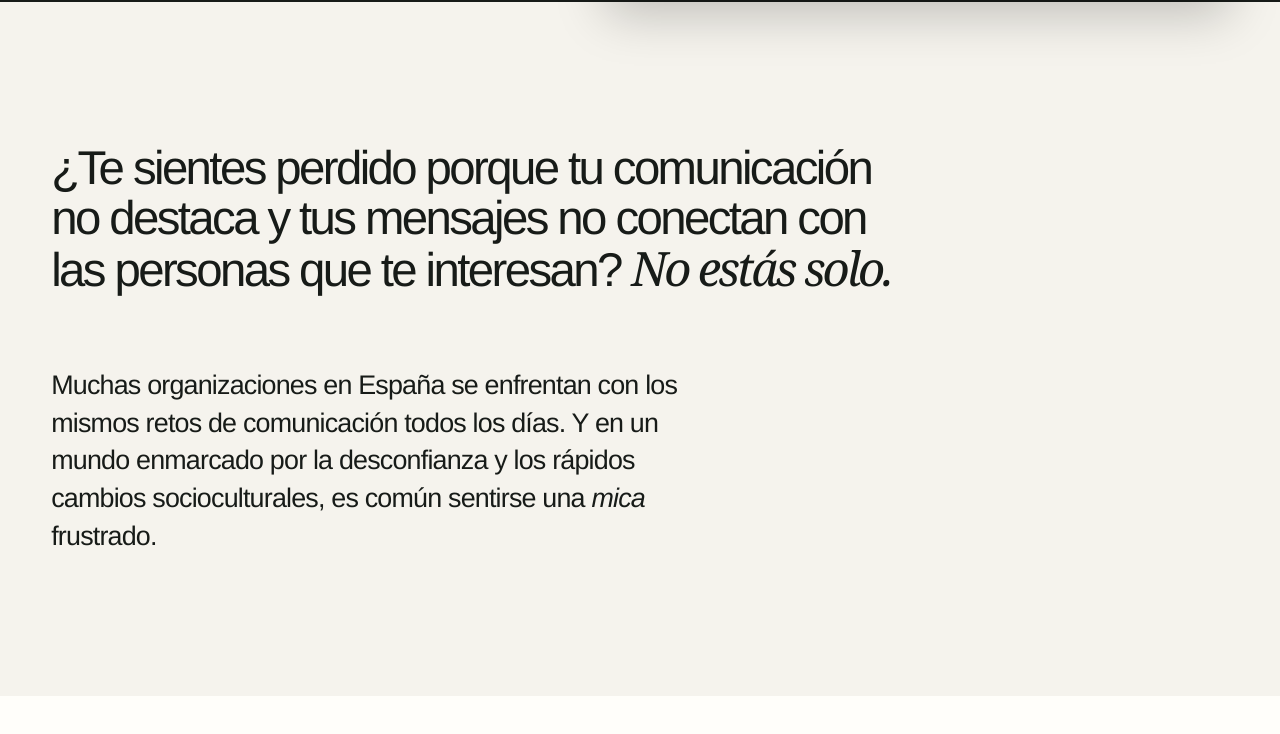
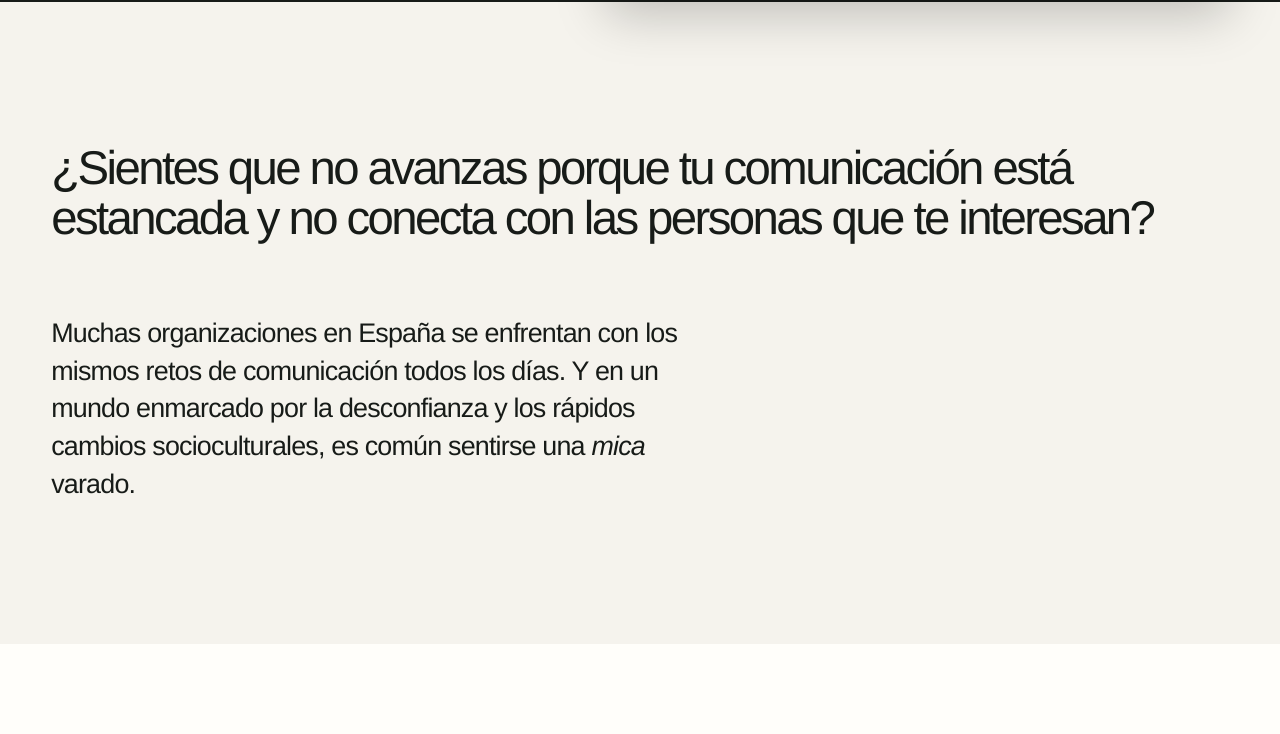
Before and after one commit to miranda-company/eloquent-website, an Astro site: page / in a window 1280 px wide. Shown: the part 754-1488 px from the top of the page. Built offline with nearby package versions, Linux system fonts and the light colour scheme; Astro itself is replaced by a stand-in of ours.

Commit message:
Content updates

```diff
--- a/src/pages/index.astro
+++ b/src/pages/index.astro
@@ -46,13 +46,12 @@
   <section class="proposition" aria-labelledby="proposition-title">
     <div class="container proposition__grid">
       <h2 id="proposition-title" data-reveal>
-        ¿Te sientes perdido porque tu comunicación no destaca y tus mensajes no conectan con las
-        personas que te interesan? <em>No estás solo.</em>
+        ¿Sientes que no avanzas porque tu comunicación está estancada y no conecta con las personas que te interesan?
       </h2>
       <p class="proposition__lead" data-reveal>
         Muchas organizaciones en España se enfrentan con los mismos retos de comunicación todos los
         días. Y en un mundo enmarcado por la desconfianza y los rápidos cambios socioculturales, es
-        común sentirse una <i>mica</i> frustrado.
+        común sentirse una <i>mica</i> varado.
       </p>
     </div>
   </section>
```
